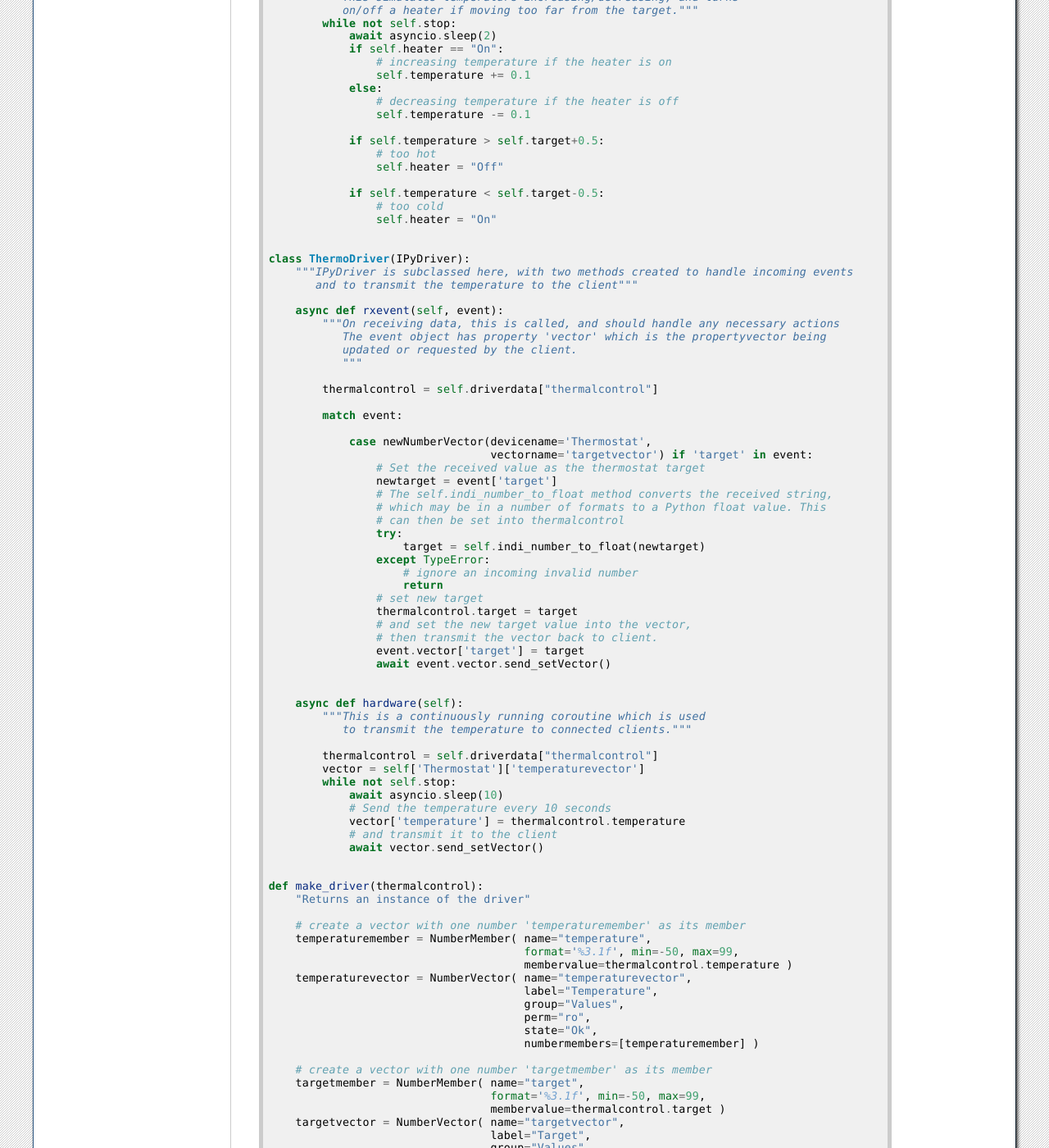
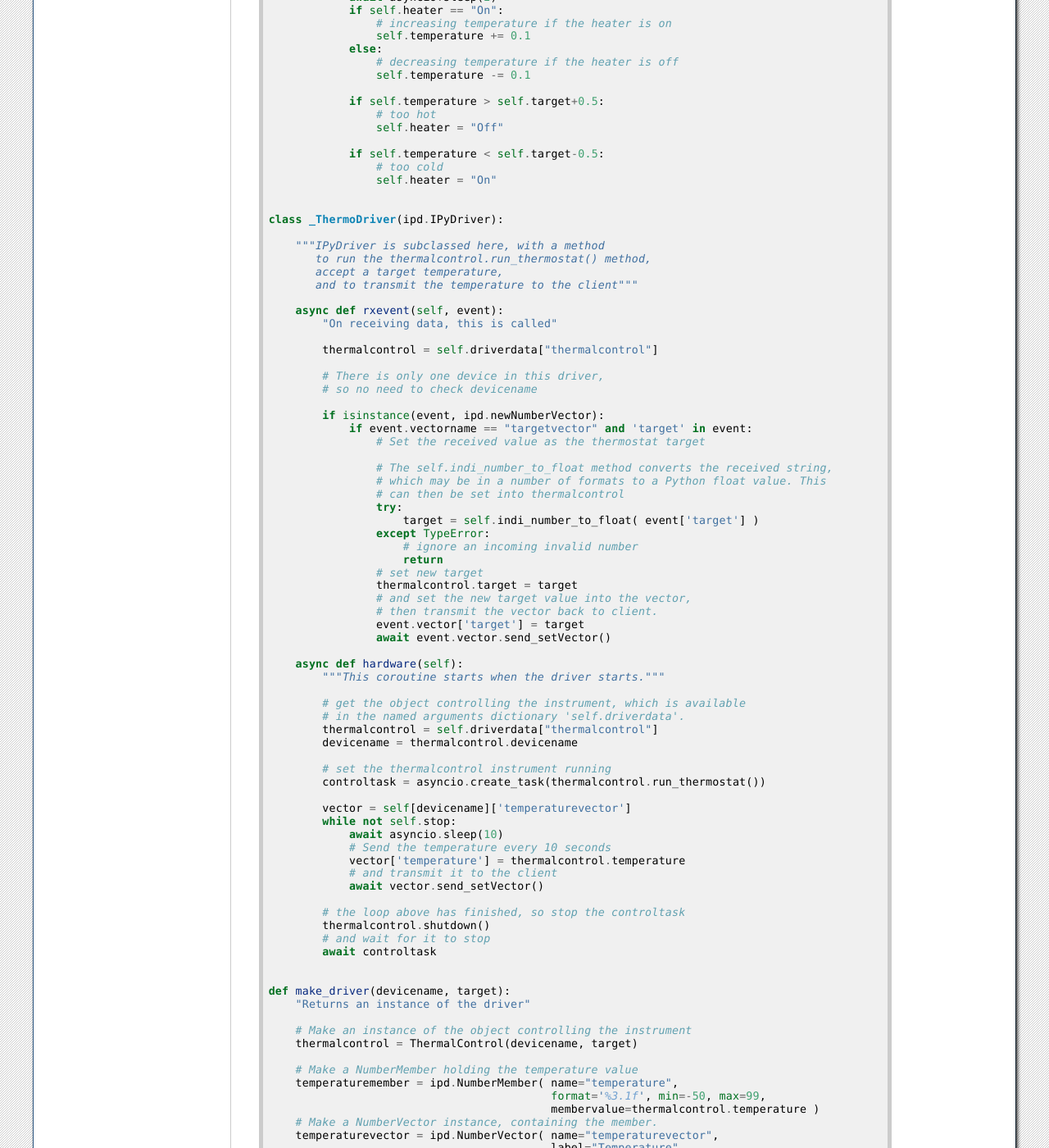
Before and after one commit to bernie-skipole/indipydriver, a Sphinx documentation site: the page built from docs/source/usage/example2.rst, in a window 1280 px wide and 1400 px high, scrolled down 579 px. Shown: the whole window at 82% size. Built offline with Sphinx 7.4.7, drawn with Linux system fonts in a browser that asks for light colours; some of the changed text lies outside the part shown.

Commit message:
Updated examples

```diff
--- a/docs/source/usage/example2.rst
+++ b/docs/source/usage/example2.rst
@@ -7,23 +7,20 @@ a 'newNumberVector', which causes the rxevent method to be called::
 
     import asyncio
 
-    from indipydriver import (IPyDriver, Device,
-                              NumberVector, NumberMember,
-                              newNumberVector, IPyServer
-                             )
-
-    # Other vectors, members and events are available,
-    # this example only imports those used.
+    import indipydriver as ipd
 
     class ThermalControl:
         """This is a simulation containing variables only, normally it
            would control a real heater, and take temperature measurements
            from a sensor."""
 
-        def __init__(self):
+        def __init__(self, devicename, target=15):
             """Set start up values"""
+            # It is useful to give this controlling object the devicename
+            # reference, so it can be identified throughout the code
+            self.devicename = devicename
+            self.target = target
             self.temperature = 20
-            self.target = 15
             self.heater = "Off"
             self.stop = False
 
@@ -51,29 +48,30 @@ a 'newNumberVector', which causes the rxevent method to be called::
                     self.heater = "On"
 
 
-    class ThermoDriver(IPyDriver):
-        """IPyDriver is subclassed here, with two methods created to handle incoming events
+    class _ThermoDriver(ipd.IPyDriver):
+
+        """IPyDriver is subclassed here, with a method
+           to run the thermalcontrol.run_thermostat() method,
+           accept a target temperature,
            and to transmit the temperature to the client"""
 
         async def rxevent(self, event):
-            """On receiving data, this is called, and should handle any necessary actions
-               The event object has property 'vector' which is the propertyvector being
-               updated or requested by the client.
-               """
+            "On receiving data, this is called"
 
             thermalcontrol = self.driverdata["thermalcontrol"]
 
-            match event:
+            # There is only one device in this driver,
+            # so no need to check devicename
 
-                case newNumberVector(devicename='Thermostat',
-                                     vectorname='targetvector') if 'target' in event:
+            if isinstance(event, ipd.newNumberVector):
+                if event.vectorname == "targetvector" and 'target' in event:
                     # Set the received value as the thermostat target
-                    newtarget = event['target']
+
                     # The self.indi_number_to_float method converts the received string,
                     # which may be in a number of formats to a Python float value. This
                     # can then be set into thermalcontrol
                     try:
-                        target = self.indi_number_to_float(newtarget)
+                        target = self.indi_number_to_float( event['target'] )
                     except TypeError:
                         # ignore an incoming invalid number
                         return
@@ -84,13 +82,18 @@ a 'newNumberVector', which causes the rxevent method to be called::
                     event.vector['target'] = target
                     await event.vector.send_setVector()
 
+        async def hardware(self):
+            """This coroutine starts when the driver starts."""
 
-        async def hardware(self):
-            """This is a continuously running coroutine which is used
-               to transmit the temperature to connected clients."""
+            # get the object controlling the instrument, which is available
+            # in the named arguments dictionary 'self.driverdata'.
+            thermalcontrol = self.driverdata["thermalcontrol"]
+            devicename = thermalcontrol.devicename
 
-            thermalcontrol = self.driverdata["thermalcontrol"]
-            vector = self['Thermostat']['temperaturevector']
+            # set the thermalcontrol instrument running
+            controltask = asyncio.create_task(thermalcontrol.run_thermostat())
+
+            vector = self[devicename]['temperaturevector']
             while not self.stop:
                 await asyncio.sleep(10)
                 # Send the temperature every 10 seconds
@@ -98,61 +101,68 @@ a 'newNumberVector', which causes the rxevent method to be called::
                 # and transmit it to the client
                 await vector.send_setVector()
 
+            # the loop above has finished, so stop the controltask
+            thermalcontrol.shutdown()
+            # and wait for it to stop
+            await controltask
 
-    def make_driver(thermalcontrol):
+
+    def make_driver(devicename, target):
         "Returns an instance of the driver"
 
-        # create a vector with one number 'temperaturemember' as its member
-        temperaturemember = NumberMember( name="temperature",
-                                          format='%3.1f', min=-50, max=99,
-                                          membervalue=thermalcontrol.temperature )
-        temperaturevector = NumberVector( name="temperaturevector",
-                                          label="Temperature",
-                                          group="Values",
-                                          perm="ro",
-                                          state="Ok",
-                                          numbermembers=[temperaturemember] )
+        # Make an instance of the object controlling the instrument
+        thermalcontrol = ThermalControl(devicename, target)
+
+        # Make a NumberMember holding the temperature value
+        temperaturemember = ipd.NumberMember( name="temperature",
+                                              format='%3.1f', min=-50, max=99,
+                                              membervalue=thermalcontrol.temperature )
+        # Make a NumberVector instance, containing the member.
+        temperaturevector = ipd.NumberVector( name="temperaturevector",
+                                              label="Temperature",
+                                              group="Values",
+                                              perm="ro",
+                                              state="Ok",
+                                              numbermembers=[temperaturemember] )
 
         # create a vector with one number 'targetmember' as its member
-        targetmember = NumberMember( name="target",
-                                     format='%3.1f', min=-50, max=99,
-                                     membervalue=thermalcontrol.target )
-        targetvector = NumberVector( name="targetvector",
-                                     label="Target",
-                                     group="Values",
-                                     perm="rw",
-                                     state="Ok",
-                                     numbermembers=[targetmember] )
+        targetmember = ipd.NumberMember( name="target",
+                                         format='%3.1f', min=-50, max=99,
+                                         membervalue=thermalcontrol.target )
+        targetvector = ipd.NumberVector( name="targetvector",
+                                         label="Target",
+                                         group="Values",
+                                         perm="rw",
+                                         state="Ok",
+                                         numbermembers=[targetmember] )
 
         # note the targetvector has permission rw so the client can set it
 
         # create a device with the two vectors
-        thermostat = Device( devicename="Thermostat",
-                             properties=[temperaturevector, targetvector] )
+        thermostat = ipd.Device( devicename=devicename,
+                                 properties=[temperaturevector, targetvector] )
 
         # Create the Driver which will contain this Device,
-        #  and the instrument controlling object
-        driver = ThermoDriver( thermostat,
-                               thermalcontrol=thermalcontrol )
-
+        # and the instrument controlling object
+        driver = _ThermoDriver( thermostat,
+                                thermalcontrol=thermalcontrol )
 
         # and return the driver
         return driver
 
 
-    async def main(thermalcontrol, server):
-        "Run the instrument and the server async tasks"
-        await asyncio.gather(thermalcontrol.run_thermostat(),
-                             server.asyncrun() )
-
 
     if __name__ == "__main__":
 
-        # Make an instance of the object controlling the instrument
-        thermalcontrol = ThermalControl()
+        # create and serve the driver
+        # the devicename has to be unique in a network of devices,
+        # and this name and target could come from script arguments
+
+        # in this case the devicename is "Thermostat", target 15
+
         # make a driver for the instrument
-        thermodriver = make_driver(thermalcontrol)
+        thermodriver = make_driver("Thermostat", 15)
         # and a server, which serves this driver
-        server = IPyServer(thermodriver)
-        # and run them together
-        asyncio.run( main(thermalcontrol, server) )
+        server = ipd.IPyServer(thermodriver)
+        print(f"Running {__file__}")
+        asyncio.run(server.asyncrun())
```
Also changed, not shown: docs/source/usage/example1.rst (+51 -53 lines), docs/source/usage/example3.rst (+54 -60 lines).
